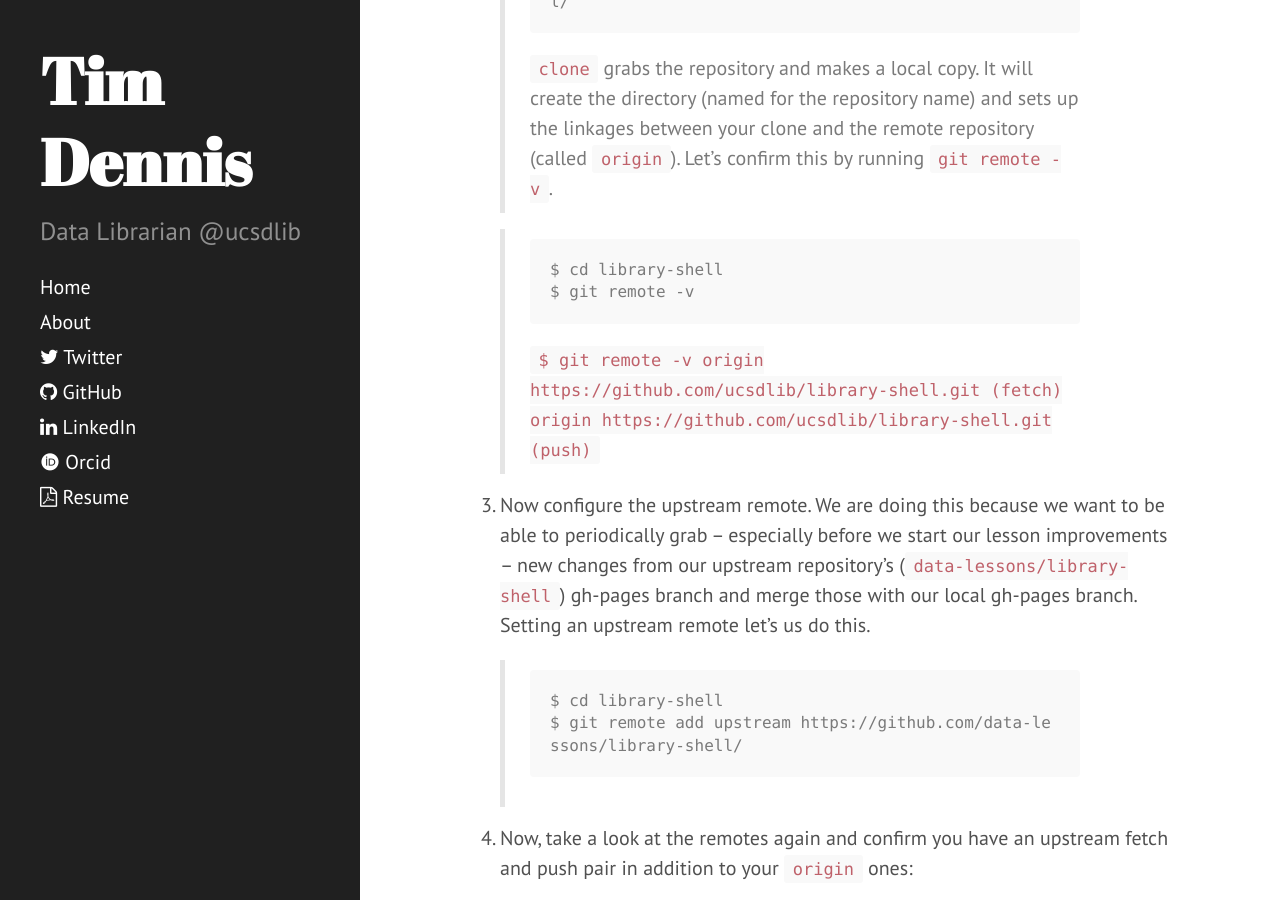
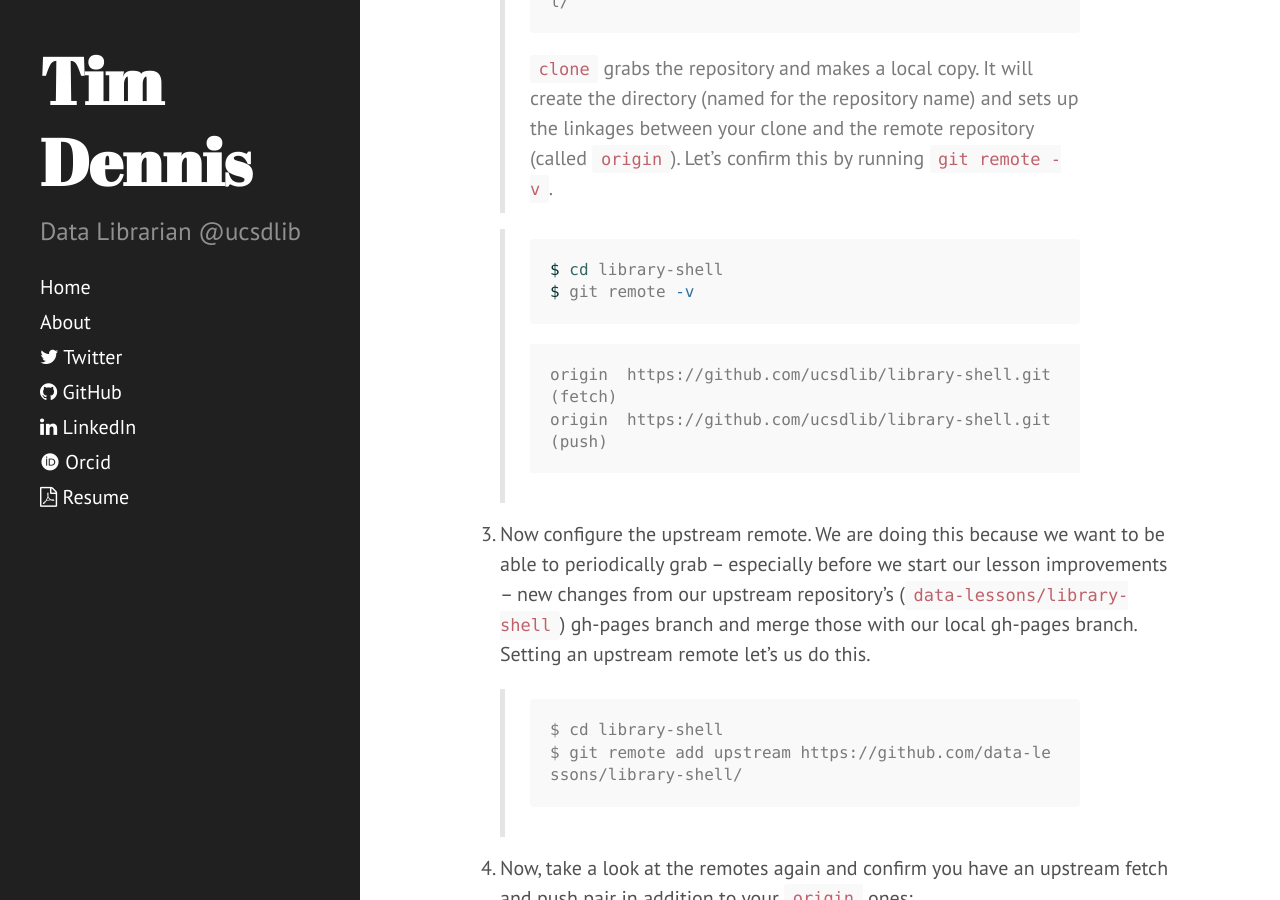
Before and after one commit to jt14den/jt14den.github.io, a Jekyll site: the page built from _posts/2016-07-25-contributing-carpentries.md, in a window 1280 px wide and 900 px high, scrolled down 1263 px. Built offline with Jekyll 4.4.1, drawn with Linux system fonts in a browser that asks for light colours; nearby versions of some CDN libraries; some web fonts are replaced.

Commit message:
Update 2016-07-25-contributing-carpentries.md

````diff
--- a/_posts/2016-07-25-contributing-carpentries.md
+++ b/_posts/2016-07-25-contributing-carpentries.md
@@ -22,12 +22,12 @@ Update 2016-08-28: Corrected the **Getting changes from the upstream default bra
 <!--more-->
     `clone` grabs the repository and makes a local copy. It will create the directory (named for the repository name) and sets up the linkages between your clone and the remote repository (called `origin`). Let's confirm this by running `git remote -v`.
 
-    >```
+    >```bash
     >$ cd library-shell
     >$ git remote -v
     > ```
     >
-    >```$ git remote -v
+    >```outpu
     >origin  https://github.com/ucsdlib/library-shell.git (fetch)
     >origin  https://github.com/ucsdlib/library-shell.git (push)
     >```
````
